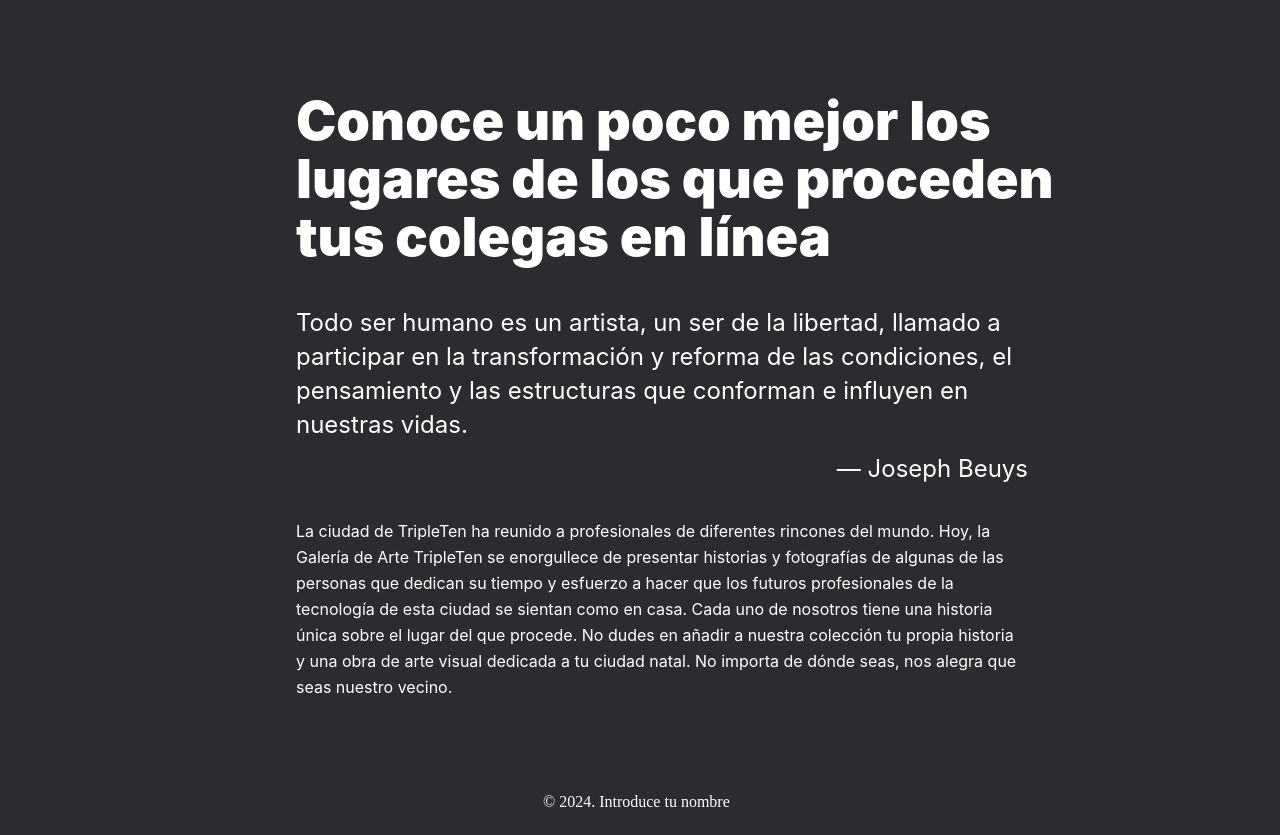
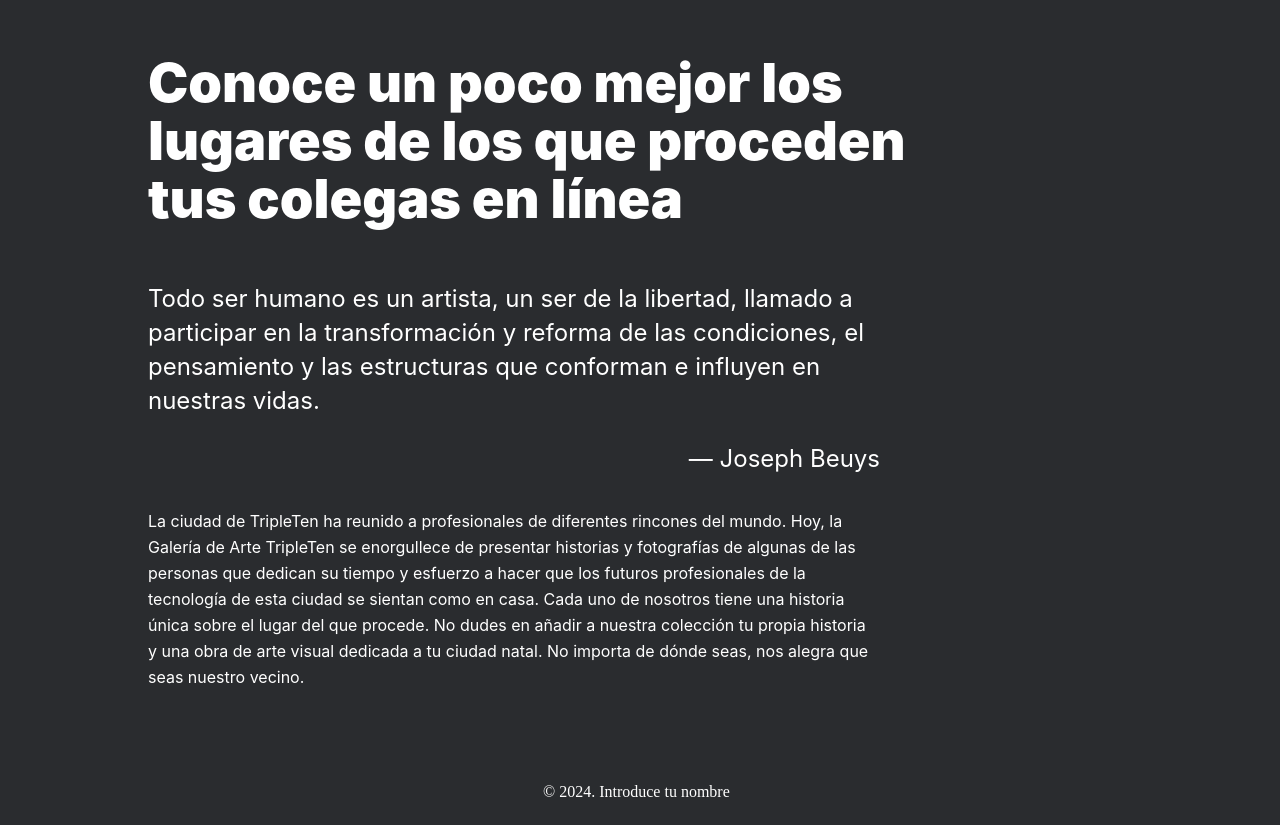
Before and after one commit to Jared-Asahel/web_project_homeland, a plain HTML site: page index.html in a window 1280 px wide. Shown: the part 1177-2012 px from the top of the page. Drawn offline with Linux system fonts and the light colour scheme.

Commit message:
Nuevos cambios

```diff
--- a/blocks/intro.css
+++ b/blocks/intro.css
@@ -1,12 +1,12 @@
 .intro {
   margin-top: 92px;
+  max-width: 984px;
+  margin: auto;
 }
 
 .intro__title {
   max-width: 830px;
   width: 100%;
-  margin: auto;
-  margin-right: 154px;
   font-family: "Inter", sans-serif;
   font-style: normal;
   font-weight: 900;
@@ -18,8 +18,6 @@
 .intro__text {
   max-width: 738px;
   width: 100%;
-  margin: auto;
-  margin-right: 246px;
   margin-top: 40px;
   font-family: "Inter", sans-serif;
   font-style: normal;
@@ -32,8 +30,6 @@
 .intro__name {
   max-width: 732px;
   width: 100%;
-  margin: auto;
-  margin-right: 252px;
   margin-top: 10px;
   font-family: "Inter", sans-serif;
   font-style: normal;
@@ -47,8 +43,6 @@
 .intro__paragraph {
   max-width: 722px;
   width: 100%;
-  margin: auto;
-  margin-right: 262px;
   margin-top: 32px;
   font-family: "Inter", sans-serif;
   font-style: normal;
```
